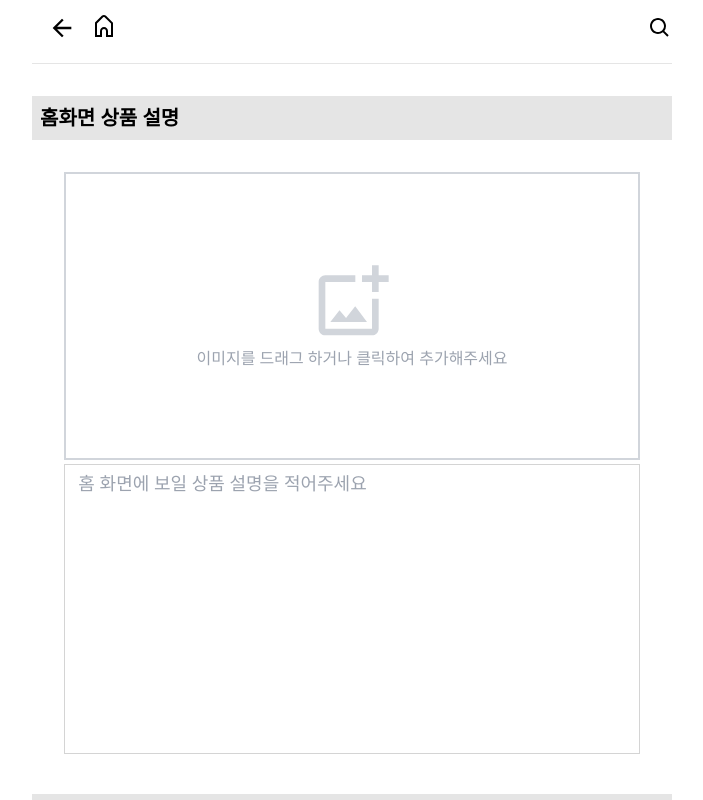
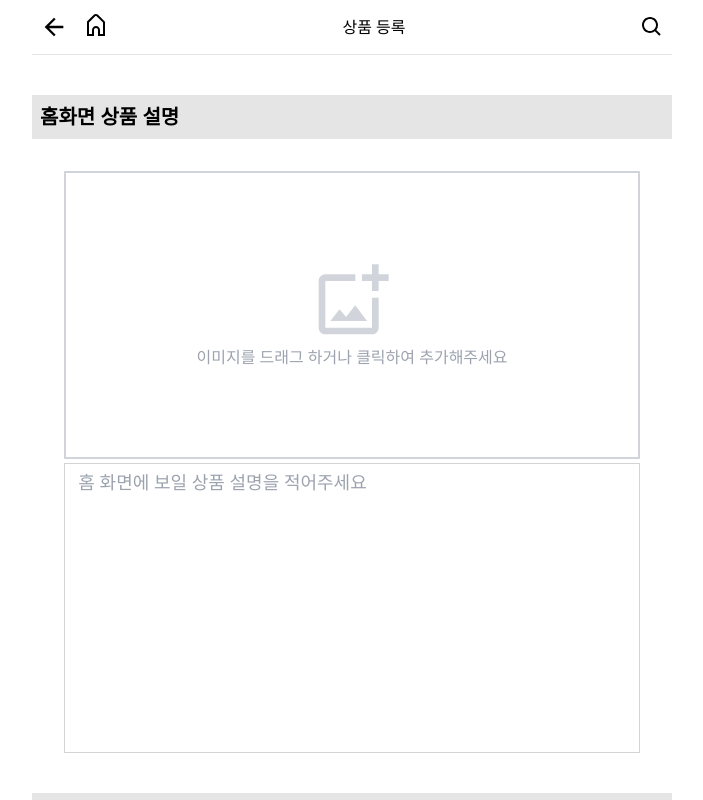
Before and after one commit to fzdf0613/makers, a Next.js app: page /post/new in a window 1280 px wide. Shown: the top 800 px of the page, without its empty margins (288-991 px from the left). Built offline with nearby package versions, Linux system fonts and the light colour scheme.

Commit message:
NavBar2 UI 수정
내용: 설정된 페이지의 타이틀을 출력하도록 하고, 스타일을 약간 수정함

```diff
--- a/package.json
+++ b/package.json
@@ -24,6 +24,7 @@
     "react": "18.2.0",
     "react-dom": "18.2.0",
     "react-icons": "^4.9.0",
+    "react-quill": "^2.0.0",
     "swiper": "^9.4.0",
     "tailwindcss": "3.3.2",
     "typescript": "5.1.3"
--- a/src/app/(ohterpages)/post/new/page.tsx
+++ b/src/app/(ohterpages)/post/new/page.tsx
@@ -25,7 +25,7 @@ const inputLists = [
 export default function PostUploadPage() {
   return (
     <>
-      <div className="border-neutral-200 border-t my-2">
+      <div className="border-neutral-200 my-2">
         <Divider text="홈화면 상품 설명" customStyle="mt-0" />
         <HomeInfoInputs />
         <Divider text="상품 정보" />
--- a/src/components/NavBar2.tsx
+++ b/src/components/NavBar2.tsx
@@ -3,12 +3,14 @@ import Link from "next/link";
 import SearchIcon from "./ui/icons/SearchIcon";
 import BackIcon from "./ui/icons/BackIcon";
 import HomeIcon from "./ui/icons/HomeIcon";
-import { useRouter } from "next/navigation";
+import { usePathname, useRouter } from "next/navigation";
 
 export default function NavBar2() {
+  const pathname = usePathname();
   const router = useRouter();
+  console.log(pathname);
   return (
-    <nav className="h-[55px] flex justify-between items-center bg-white">
+    <nav className="h-[55px] flex justify-between items-center bg-white border-b border-neutral-200 px-2">
       <div className="flex">
         <button onClick={() => router.back()}>
           <BackIcon />
@@ -17,9 +19,21 @@ export default function NavBar2() {
           <HomeIcon />{" "}
         </Link>
       </div>
+      <h2>{setTitle(pathname)}</h2>
       <Link href="/search">
         <SearchIcon />
       </Link>
     </nav>
   );
 }
+
+function setTitle(pathname: string) {
+  switch (pathname) {
+    case "/post/new":
+      return "상품 등록";
+    case "/profile":
+      return "프로필 설정";
+    default:
+      return "";
+  }
+}
--- a/src/components/login/CreateAccountForm.tsx
+++ b/src/components/login/CreateAccountForm.tsx
@@ -4,6 +4,7 @@ import { useRouter } from "next/navigation";
 import Image from "next/image";
 import Button from "../ui/Button";
 import AddImageIcon from "../ui/icons/AddImageIcon";
+import { signIn } from "next-auth/react";
 
 export default function CreateAccountForm() {
   const router = useRouter();
@@ -47,7 +48,11 @@ export default function CreateAccountForm() {
             setAlert(json.error);
           });
         }
-        router.push("/");
+        signIn("credentials", {
+          callbackUrl: "/",
+          userid: id,
+          password,
+        });
       })
       .catch((err) => window.alert(err.toString()));
   };
@@ -100,7 +105,7 @@ export default function CreateAccountForm() {
         <input
           type="password"
           name="password"
-          placeholder="비밀번호 (4글자 이상, 30자 미만)"
+          placeholder="비밀번호 (4글자 이상, 30자 이내)"
           title="4자 이상, 30자 이하로 입력해주세요."
           minLength={4}
           maxLength={30}
@@ -111,9 +116,9 @@ export default function CreateAccountForm() {
         <input
           type="text"
           name="username"
-          placeholder="이름 (12자 이하)"
-          title="12자 이하로 입력해주세요."
-          maxLength={12}
+          placeholder="이름 (2자 이상, 10자 이내)"
+          title="10자 이하로 입력해주세요."
+          maxLength={10}
           ref={nameRef}
           className="border-neutral-300 border-b pb-2 mb-5 outline-none focus:border-black"
           required
--- a/src/components/ui/icons/BackIcon.tsx
+++ b/src/components/ui/icons/BackIcon.tsx
@@ -1,5 +1,5 @@
 import { MdArrowBack } from "react-icons/md";
 
 export default function BackIcon() {
-  return <MdArrowBack className="w-7 h-7 mx-4" />;
+  return <MdArrowBack className="w-7 h-7 mr-4" />;
 }
```
Also changed, not shown: 1 other file (tests, documents, lock files or other folders).
